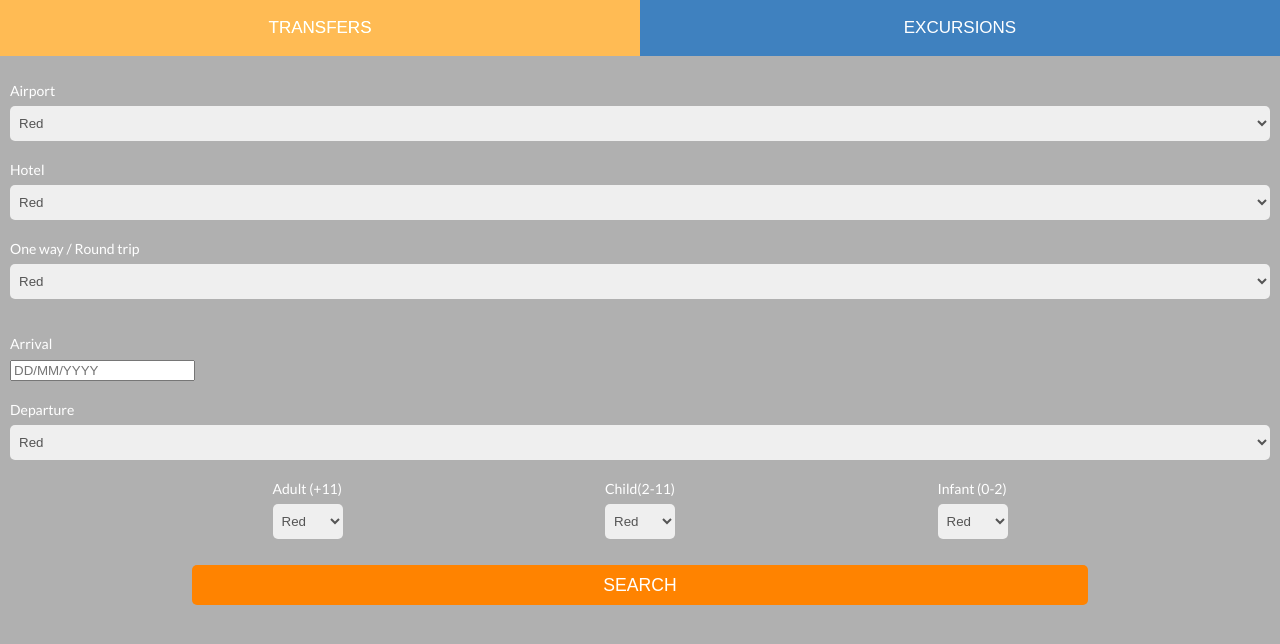
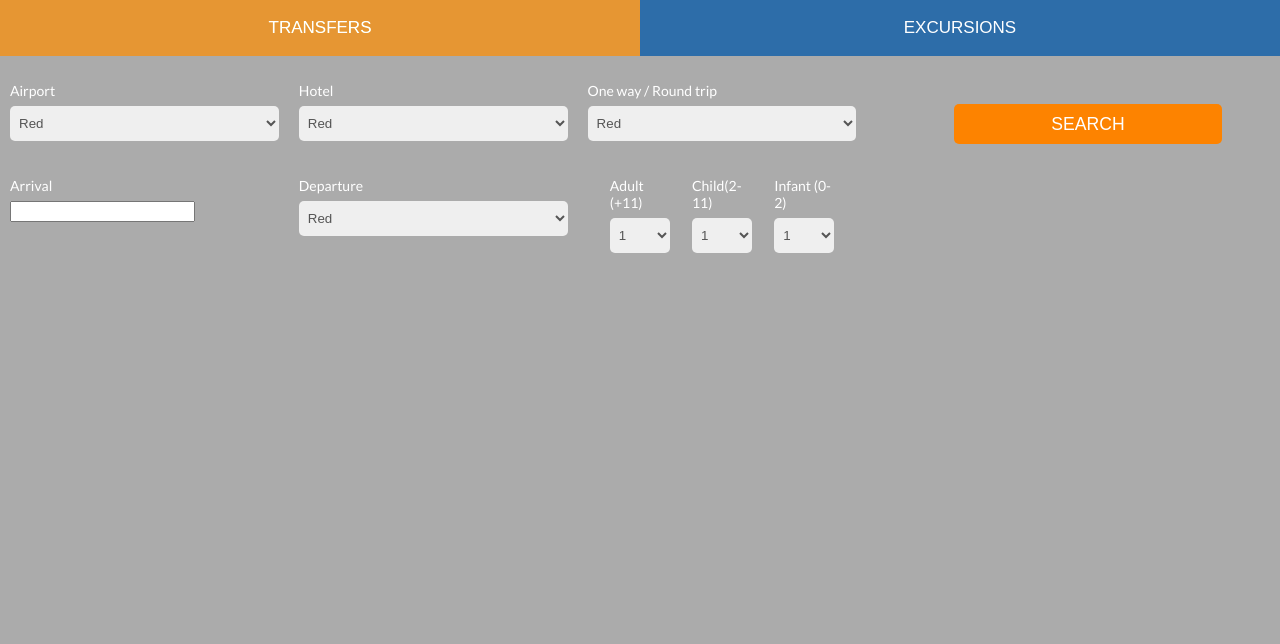
Before and after one commit to nitinnavik/JqueryTest, a plain HTML site: page index.html in a window 1280 px wide. Drawn offline with nearby package versions, Linux system fonts and the light colour scheme.

Commit message:
changes.

```diff
--- a/index.html
+++ b/index.html
@@ -6,18 +6,41 @@
     <meta name="viewport" content="width=device-width, initial-scale=1.0" />
     <link
       rel="stylesheet"
+      href="//code.jquery.com/ui/1.13.2/themes/base/jquery-ui.css"
+    />
+
+    <script src="https://code.jquery.com/jquery-3.6.0.js"></script>
+    <script src="https://code.jquery.com/ui/1.13.2/jquery-ui.js"></script>
+    <script>
+      $(document).ready(function () {
+        $("#datepicker").datepicker();
+      });
+    </script>
+
+    <link
+      rel="stylesheet"
       href="https://fonts.googleapis.com/css?family=Lato"
     />
+    <title>JQuery Test</title>
+
     <link rel="stylesheet" type="text/css" href="styles.css" />
     <script type="text/javascript" src="./index.js"></script>
-    <title>JQuery Test</title>
   </head>
   <body class="main">
     <div class="header">
-      <button class="tablink" style="background-color: #ffad4e">
+      <button
+        style="background-color: rgba(253, 131, 0, 0.7)"
+        class="tablink"
+        onclick="openPage('Transfers', this, 'rgba(253, 131, 0, 0.7)')"
+      >
         TRANSFERS
       </button>
-      <button class="tablink">EXCURSIONS</button>
+      <button
+        class="tablink"
+        onclick="openPage('Excursions', this, 'rgba(253, 131, 0, 0.7)')"
+      >
+        EXCURSIONS
+      </button>
     </div>
     <div id="Transfers" class="tabcontent">
       <div class="content1">
@@ -60,13 +83,7 @@
         <div class="tabcontentmain" style="padding-top: 1rem">
           <div class="drop-content">
             <p>Arrival</p>
-            <input
-              type="text"
-              name="date"
-              class="date"
-              readonly
-              placeholder="DD/MM/YYYY"
-            />
+            <input type="text" id="datepicker" />
           </div>
 
           <div class="drop-content">
@@ -83,31 +100,31 @@
 
           <div class="drop-content">
             <div class="d-flex" style="justify-content: space-evenly">
-              <div style="width: 70px" class="small-drop">
+              <div style="width: 60px" class="small-drop">
                 <p>Adult (+11)</p>
                 <select id="myColors" class="select">
-                  <option value="Red">Red</option>
-                  <option value="Green">Green</option>
-                  <option value="White">White</option>
-                  <option value="Black">Black</option>
+                  <option value="Red">1</option>
+                  <option value="Green">2-6</option>
+                  <option value="White">6-10</option>
+                  <option value="Black">10+</option>
                 </select>
               </div>
-              <div style="width: 70px" class="small-drop">
+              <div style="width: 60px" class="small-drop">
                 <p>Child(2-11)</p>
                 <select id="myColors" class="select">
-                  <option value="Red">Red</option>
-                  <option value="Green">Green</option>
-                  <option value="White">White</option>
-                  <option value="Black">Black</option>
+                  <option value="Red">1</option>
+                  <option value="Green">2-6</option>
+                  <option value="White">6-10</option>
+                  <option value="Black">10+</option>
                 </select>
               </div>
-              <div style="width: 70px" class="small-drop">
+              <div style="width: 60px" class="small-drop">
                 <p>Infant (0-2)</p>
                 <select id="myColors" class="select">
-                  <option value="Red">Red</option>
-                  <option value="Green">Green</option>
-                  <option value="White">White</option>
-                  <option value="Black">Black</option>
+                  <option value="Red">1</option>
+                  <option value="Green">2-6</option>
+                  <option value="White">6-10</option>
+                  <option value="Black">10+</option>
                 </select>
               </div>
             </div>
@@ -120,5 +137,6 @@
         </div>
       </div>
     </div>
+    <div id="Excursions"></div>
   </body>
 </html>
--- a/index.js
+++ b/index.js
@@ -10,7 +10,6 @@ function openPage(pageName, elmnt, color) {
   }
   document.getElementById(pageName).style.display = "block";
   elmnt.style.backgroundColor = color;
-  document.getElementById(pageName).removeAttribute("active");
 }
 
 // Get the element with id="defaultOpen" and click on it
--- a/styles.css
+++ b/styles.css
@@ -2,14 +2,12 @@ body {
   margin: 0px;
   padding-bottom: 3rem;
   font-family: "Lato";
-}
-.active {
-  background-color: #ffad4e;
-  display: block;
+  background-color: #013262;
+  font-size: 14px;
 }
 
 .tablink {
-  background-color: #3f81bf;
+  background-color: rgba(14, 94, 169, 0.8);
   color: white;
   border: none;
   outline: none;
@@ -38,13 +36,10 @@ body {
 }
 .drop-content {
   padding: 10px;
-  width: 100%;
 }
 
 .drop-content p {
-  font-size: 14px;
   color: white;
-
   margin-top: 0px;
   margin: 0px;
   padding-bottom: 7px;
@@ -59,7 +54,7 @@ body {
 }
 .search {
   height: 40px;
-  background-color: #ff8300;
+  background-color: #fd8300;
   border: none;
   border-radius: 5px;
   color: white;
@@ -85,16 +80,13 @@ body {
 }
 .search-main {
   width: 70%;
+  margin-top: 2rem;
 }
 .content2 {
   width: 25%;
 }
-.tabcontentmain {
-  display: flex;
-  flex-wrap: wrap;
-}
+
 .small-drop p {
-  font-size: 14px;
 }
 
 @media only screen and (min-width: 320px) {
@@ -117,6 +109,10 @@ body {
     height: 100vh;
     background-color: #013262;
   }
+  .tabcontentmain {
+    display: flex;
+    flex-wrap: wrap;
+  }
 }
 
 @media only screen and (min-width: 425px) {
@@ -125,9 +121,41 @@ body {
   }
 }
 
+@media only screen and (max-width: 768px) {
+  .drop-content {
+    width: 100%;
+  }
+  .search-main {
+    margin-top: 0rem;
+  }
+}
 @media only screen and (min-width: 768px) {
   .main {
     height: 100vh;
-    background-color: #b0b0b0;
+    background-color: rgba(10, 10, 10, 0.34);
+  }
+  .tabcontentmain {
+    display: flex;
+    flex-wrap: wrap;
+  }
+  .drop-content {
+    width: 30%;
+  }
+  body {
+    font-size: 12px;
   }
 }
+@media only screen and (min-width: 1024px) {
+  body {
+    font-size: 14px;
+  }
+  .content1 {
+    width: 70% !important;
+  }
+  .content2 {
+    width: 30% !important;
+  }
+  .tabcontent {
+    display: flex !important;
+  }
+}
```
Also changed, not shown: test.html (deleted).
